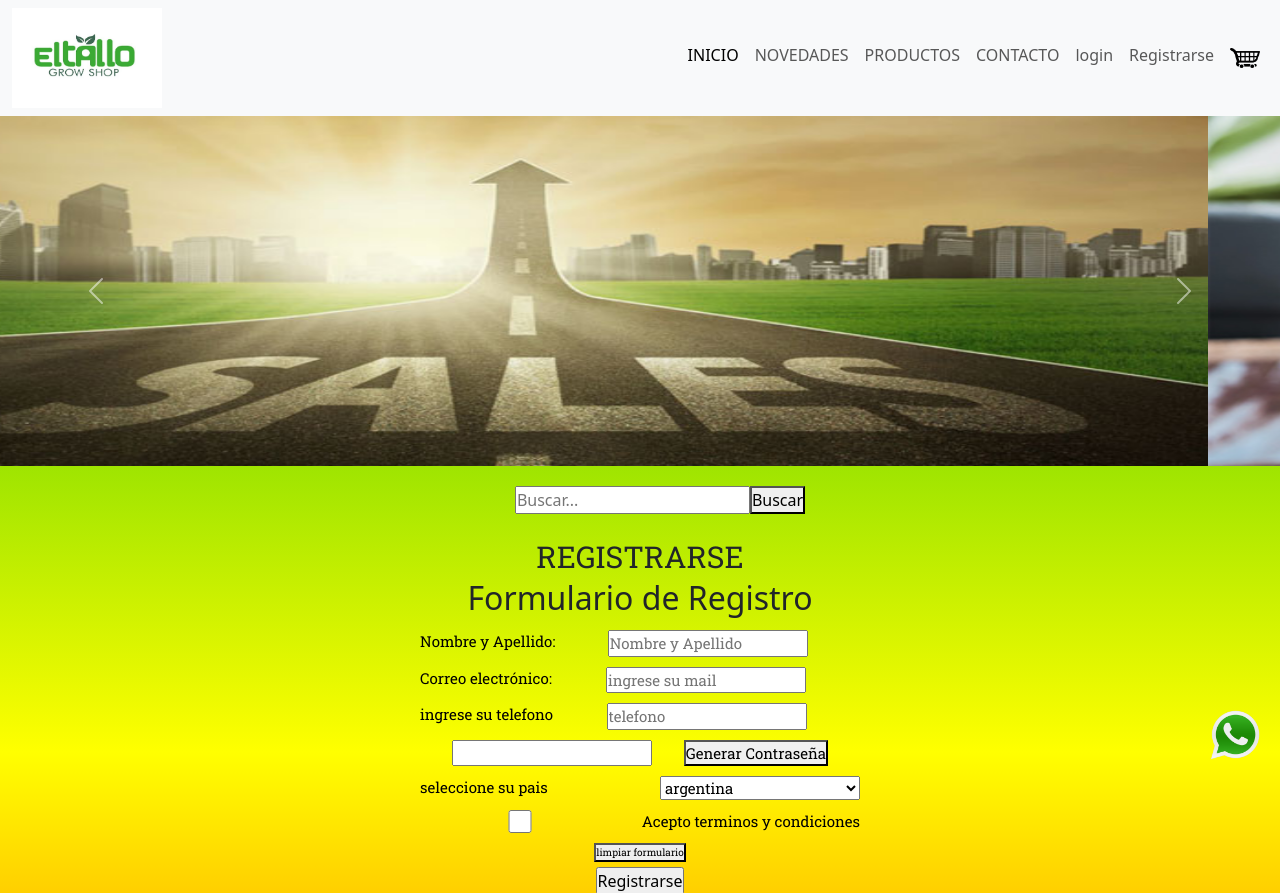
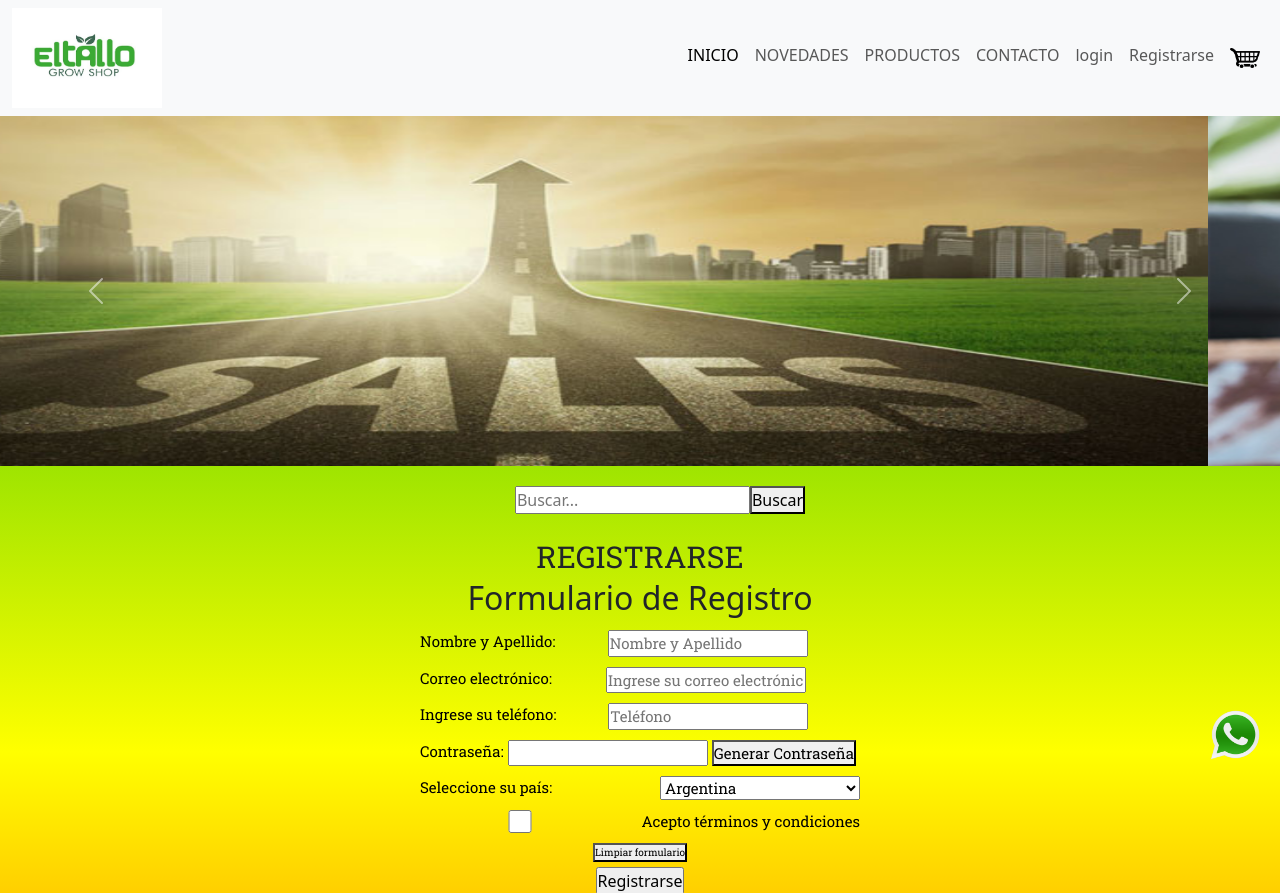
Before and after one commit to dgodoy34/proyecto0, a website: page pages/Registro.html in a window 1280 px wide. Shown: the top 893 px of the page. Drawn offline with Linux system fonts and the light colour scheme; grey boxes are pictures that could not be loaded.

Commit message:
ultimos cambios1

```diff
--- a/js/main.js
+++ b/js/main.js
@@ -70,9 +70,11 @@ function validateForm() {
     if (validateForm()) {
       alert("Formulario correcto gracias por registrarse...");
       console.log("Formulario correcto gracias por registrarse...");
+
     }
+    return validateForm;
 
-    return validateForm;
+
     /* Si todo está correcto, el formulario se envía
     alert("Formulario correcto gracias por registrarse...");
     console.log("Formulario correcto gracias por registrarse...")
--- a/pages/Registro.html
+++ b/pages/Registro.html
@@ -103,8 +103,10 @@
   </header>
   <main>
     <h2>Formulario de Registro</h2>
+
+
     <form id="registration-form" onsubmit="return validateForm()">
-      <div class="flexbox-contac" action="">
+      <div class="flexbox-contac">
         <div class="box-contac">
           <label for="name">Nombre y Apellido:</label>
           <input type="text" placeholder="Nombre y Apellido" id="name" required/>
@@ -112,51 +114,38 @@
         </div>
         <div class="box-contac">
           <label for="email">Correo electrónico:</label>
-          <input type="email" placeholder="ingrese su mail" id="email" required/>
+          <input type="email" placeholder="Ingrese su correo electrónico" id="email" required/>
           <br>
         </div>
         <div class="box-contac">
-
-          <label for="tel">ingrese su telefono </label>
-          <input type="telefono" placeholder="telefono" id="tel" required/>
+          <label for="telefono">Ingrese su teléfono:</label>
+          <input type="text" placeholder="Teléfono" id="telefono" required/>
           <br>
         </div>
         <div class="box-contac">
-          <label for="password"></label>
+          <label for="password">Contraseña:</label>
           <input type="password" id="password" required>
           <button type="button" onclick="generarContrasenaAleatoria()">Generar Contraseña</button>
           <br>
         </div>
-        <!--input type="submit" value="Registrarse"-->
-        <!--div class="flexbox-contac"  action=""-->
-
-
-
         <div class="box-contac">
-          <label for="">seleccione su pais</label>
-          <select name="" id="">
-            <option value="">argentina</option>
-            <option value="">chile</option>
-            <option value="">uruguay</option>
+          <label for="pais">Seleccione su país:</label>
+          <select name="" id="pais">
+            <option value="argentina">Argentina</option>
+            <option value="chile">Chile</option>
+            <option value="uruguay">Uruguay</option>
           </select>
         </div>
-        <!--div class="box-contac"-->
-          <!--label for="">administrador</label>
-          <input type="radio" name="admin" /-->
-          <!--label for="">usuario</label>
-          <input type="radio" name="admin" />
-        </div-->
         <div class="box-contac">
           <input type="checkbox" id="check" required/>
-          <label for="check">Acepto terminos y condiciones</label>
+          <label for="check">Acepto términos y condiciones</label>
         </div>
         <div class="button">
-          <!--button>enviar formulario</button-->
-          <button type="reset">limpiar formulario</button>
+          <button type="reset">Limpiar formulario</button>
+          </div>
+          <div>
+          <input type="submit" value="Registrarse">
         </div>
-
-        <input type="submit" value="Registrarse">
-        <!--textarea name="comentario" rows="5" cols="85" class="text-area">Escribe aquí tu comentario: </textarea-->
       </div>
     </form>
 
```
